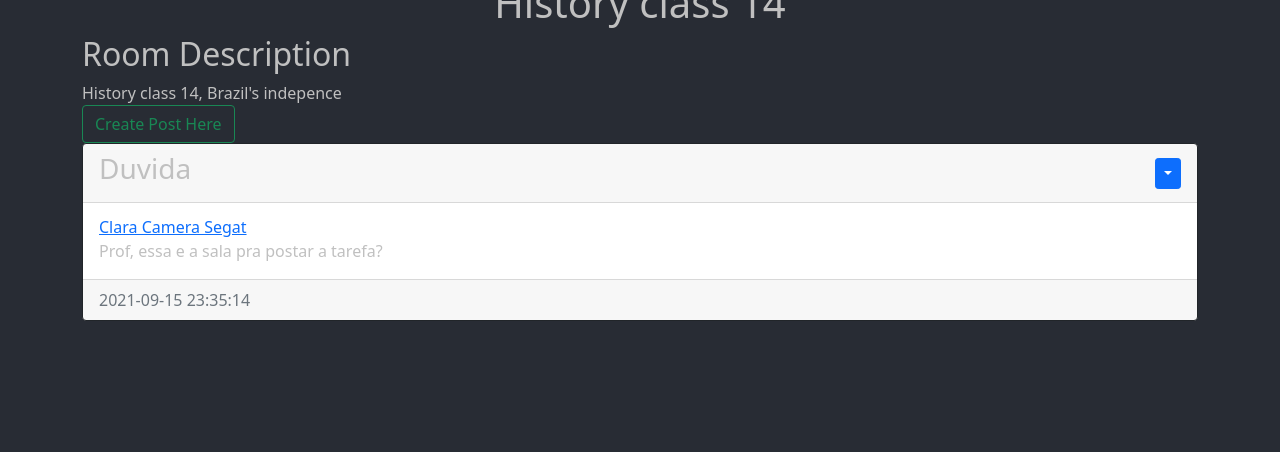
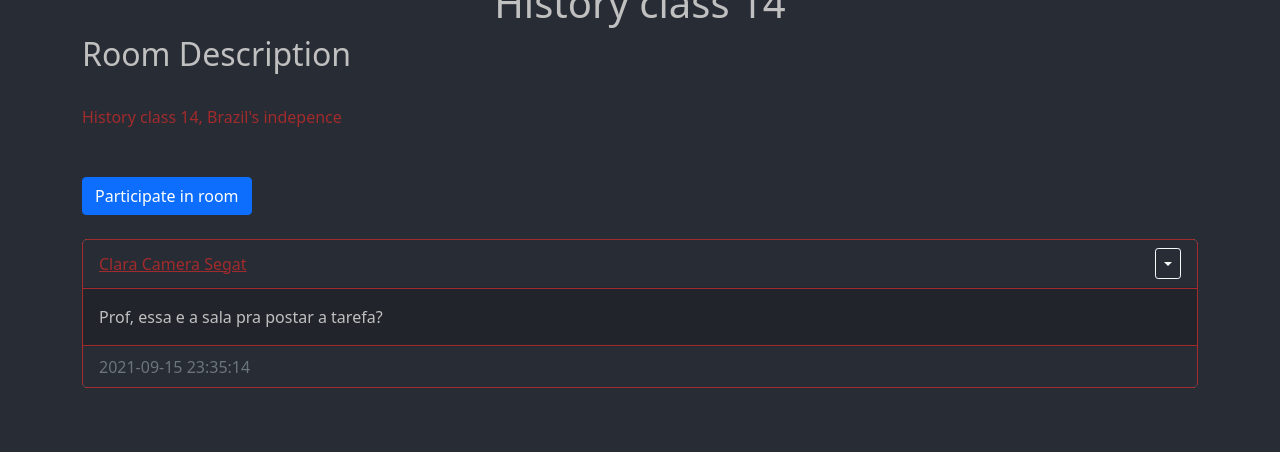
Before and after one commit to ArturCSegat/PlataCopia, a Flask app: page /content/1 in a window 1280 px wide. Shown: the part 348-800 px from the top of the page. Run offline with Flask 2, Linux system fonts and the light colour scheme; a user stored in the database is signed in; data comes from the database, SQL or seed files in the repository; both versions use the stored data as it was before the commit; data that the repository does not hold is empty.

Commit message:
Minimal ui fixes

```diff
--- a/website/templates/create-post.html
+++ b/website/templates/create-post.html
@@ -7,15 +7,11 @@ Create a text post
 
 {% block content %}
 
-<h1 align='center'>Make a post</h1>
+<h1 align='center'>Participate in the room</h1>
 
 
 <form method="POST">
 
-    <label for="email">Post title</label>
-    <input type="text" id="title" name="title" class="form-control" placeholder="Your title"/>
-
-    <br>
 
     <label for="email">Post content</label>
     <textarea placeholder="Content of your post" name="text" id="text" class="form-control" ></textarea>
--- a/website/templates/create-room.html
+++ b/website/templates/create-room.html
@@ -15,7 +15,7 @@
         <br>
 
         <label for="email">Room description</label>
-        <textarea type="text" id="info" name="info" class="form-control" placeholder="Enter the image link" placeholder='Write about the room '></textarea>
+        <textarea type="text" id="info" name="info" class="form-control" placeholder='Write about the room '></textarea>
 
     </div>
 
--- a/website/templates/image-post.html
+++ b/website/templates/image-post.html
@@ -7,11 +7,6 @@
 
 <form method="POST">
     <div class="form-group">
-
-        <label for="email">Post title</label>
-        <input type="text" id="title" name="title" class="form-control" placeholder="Your title"/>
-
-        <br>
 
         <label for="email">Image Link</label>
         <input type="text" id="link" name="link" class="form-control" placeholder="Enter the image link"/>
--- a/website/templates/posts-div.html
+++ b/website/templates/posts-div.html
@@ -11,19 +11,23 @@ No description given.
 <br>
 {% endblock %}
 
+
+<div>
 <br>
+    {% block participate %}
+    <a href="/create-post/{{current_room}}" class="btn btn-primary btn-"  role="button" aria-disabled="true">Participate in room</a>
+    {% endblock %}
+    <br>
+</div>
 
-{% block participate %}
-<a href="/create-post/{{current_room}}" class="btn btn-outline-success"  role="button" aria-disabled="true">Create Post Here</a>
-{% endblock %}
 <div id='posts'>
     {% for post in posts %}
-
-    <div class="card border-dark">
-        <div class='card-header d-flex justify-content-between align-items-center'>
-            <h3>{{post.title}}</h3>
+    <br>
+    <div class="card" style="border-radius: 5px; border-color:#A22B2D;">
+        <div class='card-header d-flex justify-content-between align-items-center' style="background-color:#282C34;">
+            <div><a style="color:#A22B2D" href="/post/{{post.user.username}}">{{post.user.username}}</a></div>
             <div class="btn-group">
-                <button type='button' class='btn btn-sm btn-primary dropdown-toggle' data-bs-toggle='dropdown'></button>
+                <button type='button' class='btn btn-sm btn-outline-light dropdown-toggle' data-bs-toggle='dropdown'></button>
                 <ul class='dropdown-menu'>
                     {% if current_user.id == post.user.id %}
                     <li><a href="/delete-post/{{post.id}}" class="dropdown-item">Delete</a></li>
@@ -32,11 +36,10 @@ No description given.
             </div>
 
         </div>
-        <div class='card-body'>
-            <div class="card-subtitle"><a href="/posts/{{post.user.username}}">{{post.user.username}}</a></div>
+        <div class='card-body' style="background-color: #21252B; border-top: 1px solid #A22B2D; border-bottom: 1px solid #A22B2D">
             <div class='card-text'>{{post.text}}</div>
         </div>
-        <div class="card-footer text-muted">{{post.date_created}}</div>
+        <div class="card-footer text-muted" style="background-color:#282C34;">{{post.date_created}}</div>
     </div>
     <br>
     {% endfor %}
--- a/website/templates/room-content.html
+++ b/website/templates/room-content.html
@@ -4,4 +4,16 @@
 
 {% block header %} {{username}} {% endblock %}
 
-{% block info %}<h2>Room Description</h2> {{info}} {% endblock %}
+{% block info %}
+
+<h2>Room Description</h2>
+
+<br>
+<div style="color: #A22B2D;">
+
+    {{info}}
+
+</div>
+
+<br>
+{% endblock %}
```
Also changed, not shown: website/database.db (deleted).
